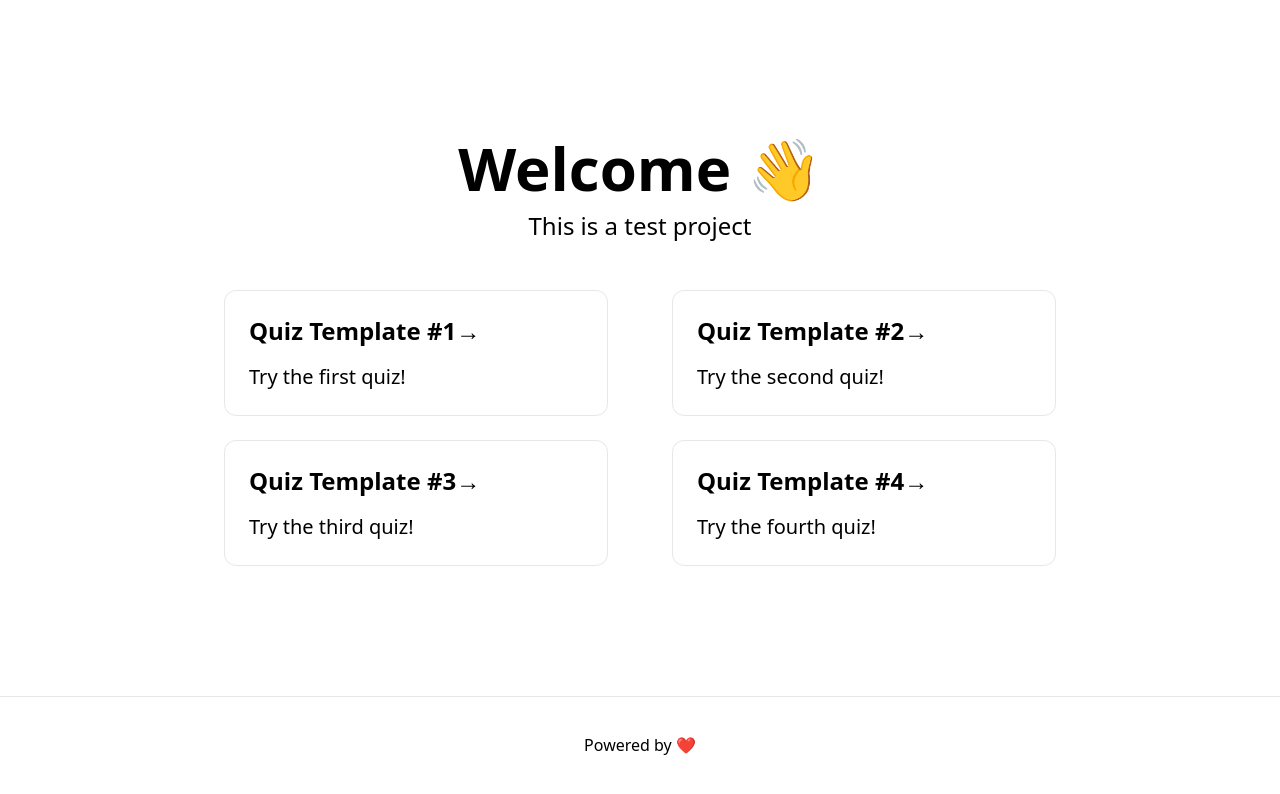
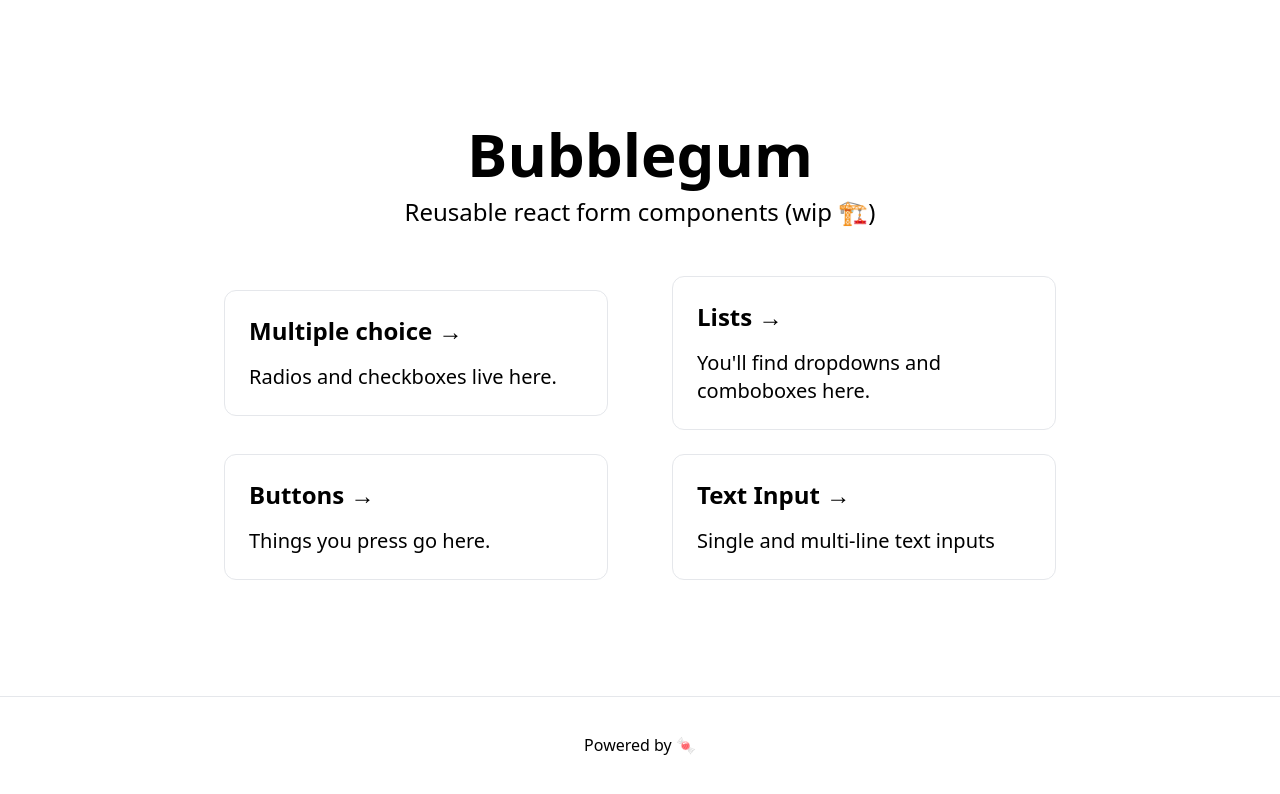
Before and after one commit to tayv/Project-Bubblegum, a Next.js app: page / in a window 1280 px wide. Shown: the top 794 px of the page. Built offline with nearby package versions, Linux system fonts and the light colour scheme.

Commit message:
updated landing page copy

```diff
--- a/pages/index.tsx
+++ b/pages/index.tsx
@@ -11,37 +11,37 @@ export default function Home() {
       </Head>
 
       <main className="flex flex-col items-center justify-center w-full flex-1 px-20 text-center">
-        <h1 className="text-6xl font-bold">Welcome 👋</h1>
+        <h1 className="text-6xl font-bold">Bubblegum</h1>
 
-        <p className="mt-3 text-2xl">This is a test project</p>
+        <p className="mt-3 text-2xl">Reusable react form components (wip 🏗️)</p>
 
         <div className="flex flex-wrap items-center justify-around max-w-4xl mt-6 sm:w-full">
 
           <Link href="/quiz1/pg1">
             <a className="p-6 mt-6 text-left border w-96 rounded-xl hover:text-blue-600 focus:text-blue-600">
-              <h3 className="text-2xl font-bold">Quiz Template #1&rarr;</h3>
-              <p className="mt-4 text-xl">Try the first quiz!</p>
+              <h3 className="text-2xl font-bold">Multiple choice &rarr;</h3>
+              <p className="mt-4 text-xl">Radios and checkboxes live here.</p>
             </a>
           </Link>
 
           <Link href="/quiz1/pg2">
             <a className="p-6 mt-6 text-left border w-96 rounded-xl hover:text-blue-600 focus:text-blue-600">
-              <h3 className="text-2xl font-bold">Quiz Template #2&rarr;</h3>
-              <p className="mt-4 text-xl">Try the second quiz!</p>
+              <h3 className="text-2xl font-bold">Lists &rarr;</h3>
+              <p className="mt-4 text-xl">You'll find dropdowns and comboboxes here.</p>
             </a>
           </Link>
 
           <Link href="/quiz1/pg3">
             <a className="p-6 mt-6 text-left border w-96 rounded-xl hover:text-blue-600 focus:text-blue-600">
-              <h3 className="text-2xl font-bold">Quiz Template #3&rarr;</h3>
-              <p className="mt-4 text-xl">Try the third quiz!</p>
+              <h3 className="text-2xl font-bold">Buttons &rarr;</h3>
+              <p className="mt-4 text-xl">Things you press go here.</p>
             </a>
           </Link>
 
           <Link href="/quiz1/pg4">
             <a className="p-6 mt-6 text-left border w-96 rounded-xl hover:text-blue-600 focus:text-blue-600">
-              <h3 className="text-2xl font-bold">Quiz Template #4&rarr;</h3>
-              <p className="mt-4 text-xl">Try the fourth quiz!</p>
+              <h3 className="text-2xl font-bold">Text Input &rarr;</h3>
+              <p className="mt-4 text-xl">Single and multi-line text inputs</p>
             </a>
           </Link>
 
@@ -49,7 +49,7 @@ export default function Home() {
       </main>
 
       <footer className="flex items-center justify-center w-full h-24 border-t">
-          Powered by ❤️
+          Powered by 🍬
       </footer>
     </div>
   )
```
